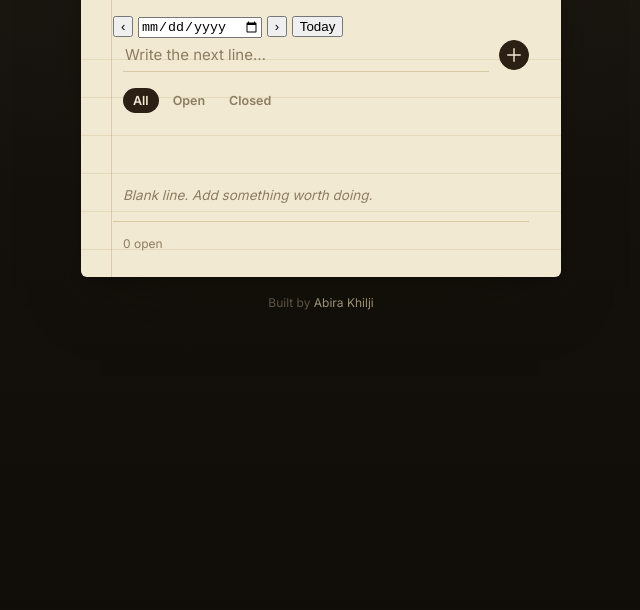
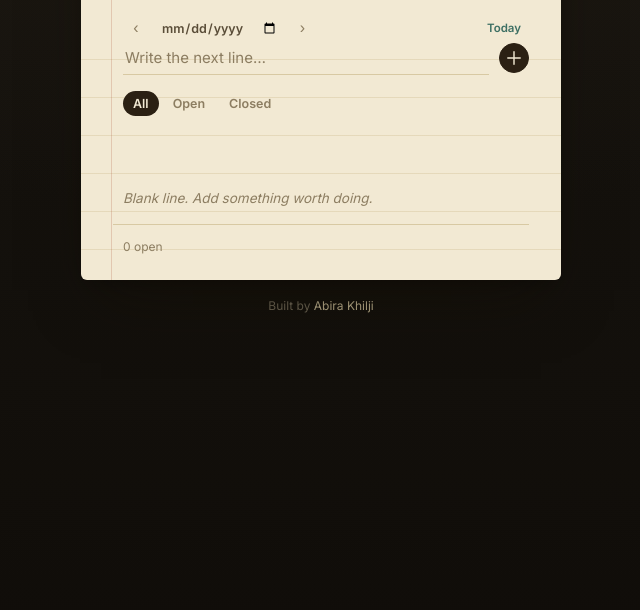
Before and after one commit to abirakhilji/ledger, a plain HTML site: page index.html in a window 1280 px wide. Shown: the part 190-800 px from the top of the page, without its empty margins (319-959 px from the left). Drawn offline with Linux system fonts and the light colour scheme.

Commit message:
style.css

```diff
--- a/style.css
+++ b/style.css
@@ -275,8 +275,86 @@ body {
 }
 
 /* -------------------------------------------------------------------- */
+/* Day navigation                                                        */
+/* -------------------------------------------------------------------- */
+
+
+.daynav {
+  display: flex;
+  align-items: center;
+  gap: 6px;
+  padding-left: 10px;
+  margin: 14px 0 0;
+}
+
+.daynav__btn {
+  border: none;
+  background: transparent;
+  color: var(--ink-faint);
+  font-size: 16px;
+  line-height: 1;
+  width: 26px;
+  height: 26px;
+  border-radius: var(--radius-sm);
+  cursor: pointer;
+  transition: background 0.15s var(--ease), color 0.15s var(--ease);
+}
+.daynav__btn:hover {
+  background: var(--paper-line);
+  color: var(--ink);
+}
+
+.daynav__date {
+  border: none;
+  background: transparent;
+  font-family: 'Inter', sans-serif;
+  font-size: 12.5px;
+  font-weight: 600;
+  color: var(--ink-soft);
+  padding: 4px 6px;
+  border-radius: var(--radius-sm);
+  cursor: pointer;
+}
+
+.daynav__date:hover {
+  background: var(--paper-line);
+}
+.daynav__date {
+  border: none;
+  background: transparent;
+  font-family: 'Inter', sans-serif;
+  font-size: 12.5px;
+  font-weight: 600;
+  color: var(--ink-soft);
+  padding: 4px 6px;
+  border-radius: var(--radius-sm);
+  cursor: pointer;
+}
+
+.daynav__date:hover {
+  background: var(--paper-line);
+}
+
+.daynav__today {
+  margin-left: auto;
+  border: none;
+  background: transparent;
+  font-family: 'Inter', sans-serif;
+  font-size: 11.5px;
+  font-weight: 600;
+  color: var(--teal);
+  padding: 4px 8px;
+  border-radius: 20px;
+    cursor: pointer;
+  transition: background 0.15s var(--ease);
+}
+
+.daynav__today:hover {
+  background: var(--teal-dim);
+}
+
+/* -------------------------------------------------------------------- */
 /* List                                                                  */
-/* -------------------------------------------------------------------- */
 
 .list {
   list-style: none;
```
